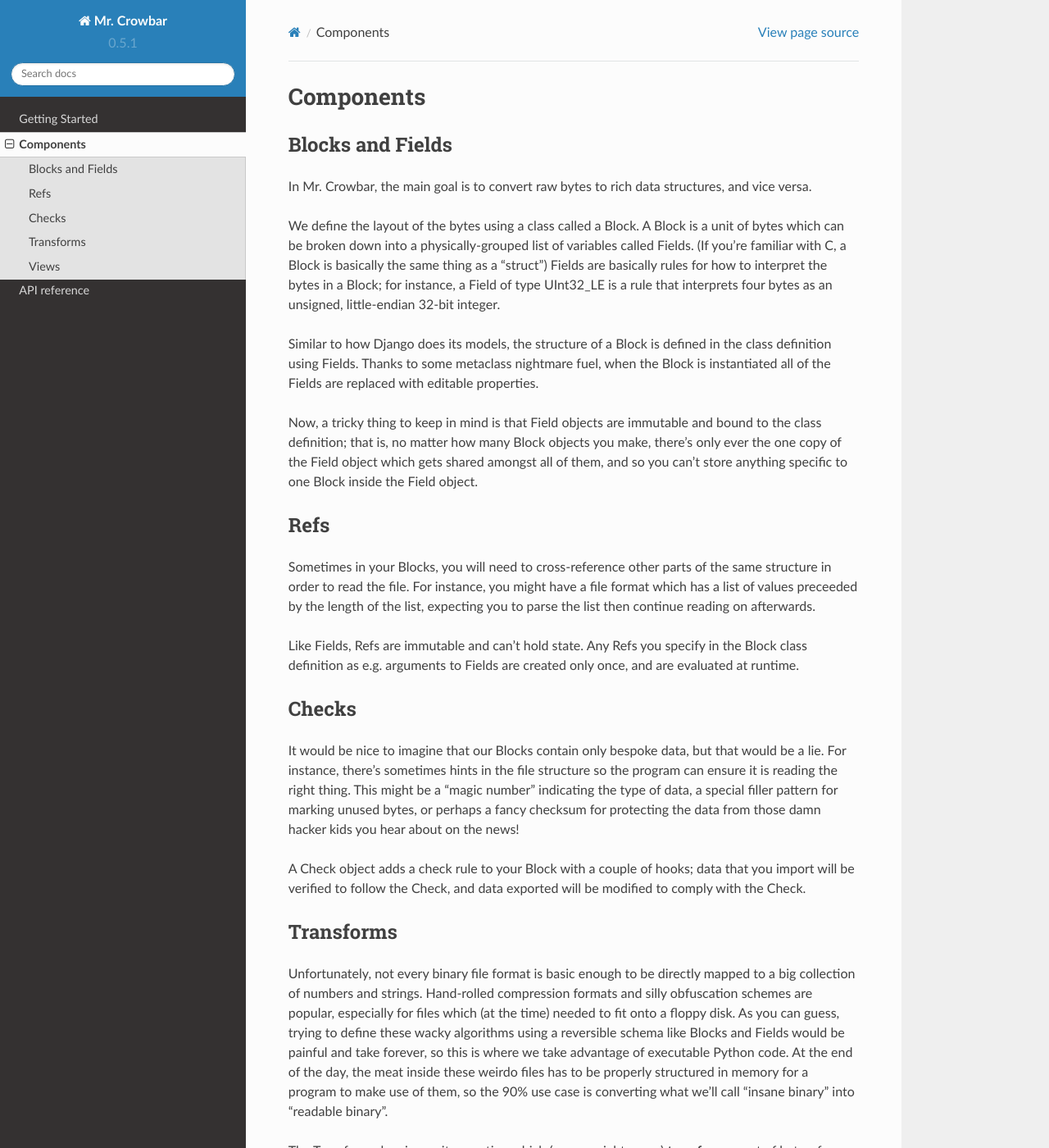
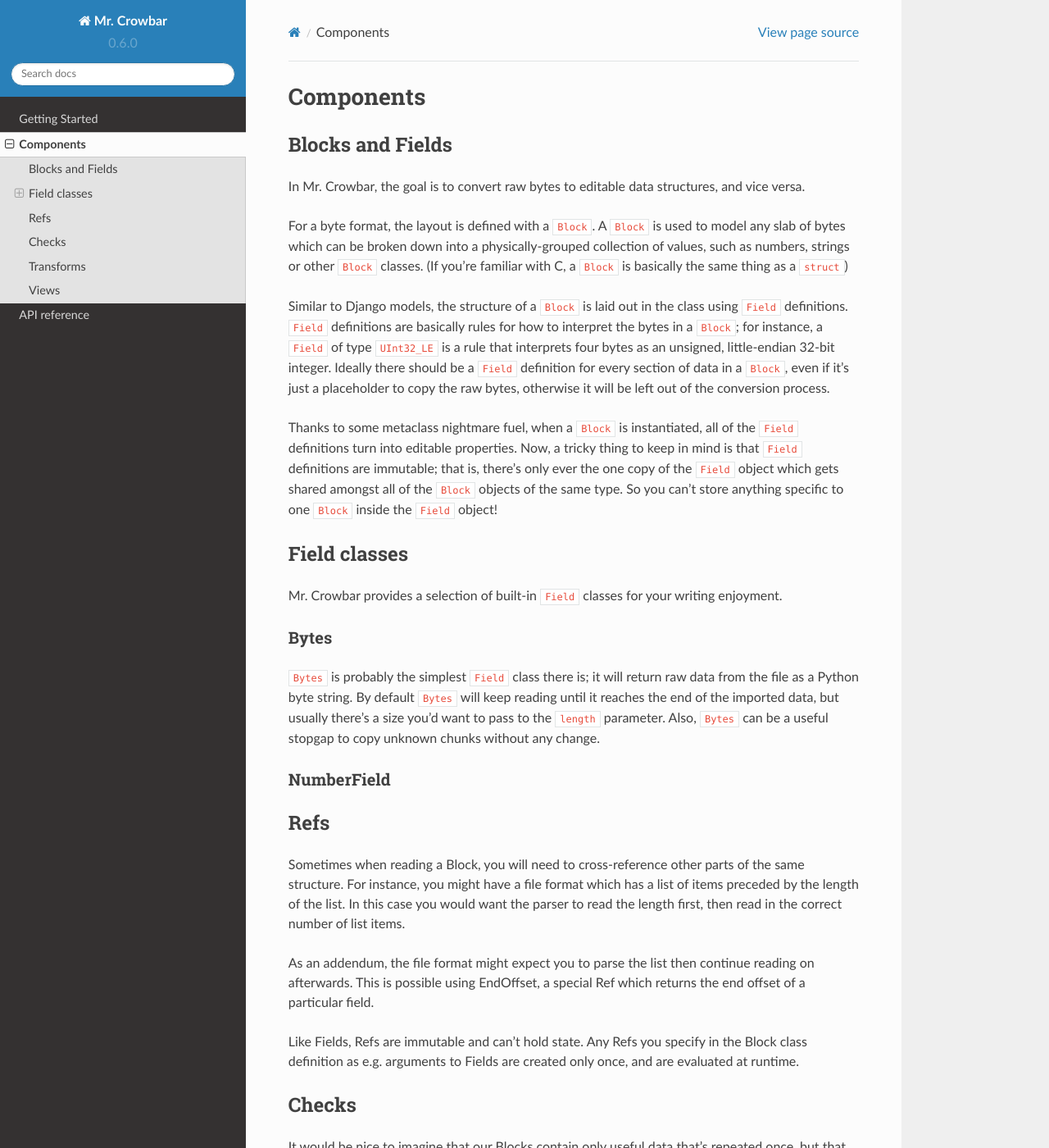
Before and after one commit to moralrecordings/mrcrowbar, a Sphinx documentation site: the page built from doc/source/components.rst, in a window 1280 px wide and 1400 px high. Shown: the whole window at 82% size. Built offline with Sphinx 7.4.7 and the Read the Docs theme 2.0.0, drawn with Linux system fonts in a browser that asks for light colours; some of the changed text lies outside the part shown.

```diff
--- a/doc/source/components.rst
+++ b/doc/source/components.rst
@@ -1,23 +1,41 @@
 Components
 ==========
-
 
 Blocks and Fields
 -----------------
 
-In Mr. Crowbar, the main goal is to convert raw bytes to rich data structures, and vice versa.
+In Mr. Crowbar, the goal is to convert raw bytes to editable data structures, and vice versa.
 
-We define the layout of the bytes using a class called a Block. A Block is a unit of bytes which can be broken down into a physically-grouped list of variables called Fields. (If you're familiar with C, a Block is basically the same thing as a "struct") Fields are basically rules for how to interpret the bytes in a Block; for instance, a Field of type UInt32_LE is a rule that interprets four bytes as an unsigned, little-endian 32-bit integer.
+For a byte format, the layout is defined with a ``Block``. A ``Block`` is used to model any slab of bytes which can be broken down into a physically-grouped collection of values, such as numbers, strings or other ``Block`` classes. (If you're familiar with C, a ``Block`` is basically the same thing as a ``struct``)
 
-Similar to how Django does its models, the structure of a Block is defined in the class definition using Fields. Thanks to some metaclass nightmare fuel, when the Block is instantiated all of the Fields are replaced with editable properties.
+Similar to Django models, the structure of a ``Block`` is laid out in the class using ``Field`` definitions. ``Field`` definitions are basically rules for how to interpret the bytes in a ``Block``; for instance, a ``Field`` of type ``UInt32_LE`` is a rule that interprets four bytes as an unsigned, little-endian 32-bit integer. Ideally there should be a ``Field`` definition for every section of data in a ``Block``, even if it's just a placeholder to copy the raw bytes, otherwise it will be left out of the conversion process.
 
-Now, a tricky thing to keep in mind is that Field objects are immutable and bound to the class definition; that is, no matter how many Block objects you make, there's only ever the one copy of the Field object which gets shared amongst all of them, and so you can't store anything specific to one Block inside the Field object.
+Thanks to some metaclass nightmare fuel, when a ``Block`` is instantiated, all of the ``Field`` definitions turn into editable properties. Now, a tricky thing to keep in mind is that ``Field`` definitions are immutable; that is, there's only ever the one copy of the ``Field`` object which gets shared amongst all of the ``Block`` objects of the same type. So you can't store anything specific to one ``Block`` inside the ``Field`` object!
+
+Field classes
+-------------
+
+Mr. Crowbar provides a selection of built-in ``Field`` classes for your writing enjoyment.
+
+Bytes
+*****
+
+``Bytes`` is probably the simplest ``Field`` class there is; it will return raw data from the file as a Python byte string. By default ``Bytes`` will keep reading until it reaches the end of the imported data, but usually there's a size you'd want to pass to the ``length`` parameter. Also, ``Bytes`` can be a useful stopgap to copy unknown chunks without any change.
+
+NumberField
+***********
+
+
+
+
 
 
 Refs
 ----
 
-Sometimes in your Blocks, you will need to cross-reference other parts of the same structure in order to read the file. For instance, you might have a file format which has a list of values preceeded by the length of the list, expecting you to parse the list then continue reading on afterwards.
+Sometimes when reading a Block, you will need to cross-reference other parts of the same structure. For instance, you might have a file format which has a list of items preceded by the length of the list. In this case you would want the parser to read the length first, then read in the correct number of list items.
+
+As an addendum, the file format might expect you to parse the list then continue reading on afterwards. This is possible using EndOffset, a special Ref which returns the end offset of a particular field.
 
 Like Fields, Refs are immutable and can't hold state. Any Refs you specify in the Block class definition as e.g. arguments to Fields are created only once, and are evaluated at runtime.
 
@@ -25,7 +43,7 @@ Like Fields, Refs are immutable and can't hold state. Any Refs you specify in th
 Checks
 ------
 
-It would be nice to imagine that our Blocks contain only bespoke data, but that would be a lie. For instance, there's sometimes hints in the file structure so the program can ensure it is reading the right thing. This might be a "magic number" indicating the type of data, a special filler pattern for marking unused bytes, or perhaps a fancy checksum for protecting the data from those damn hacker kids you hear about on the news!
+It would be nice to imagine that our Blocks contain only useful data that's repeated once, but that would be a lie. For instance, there's sometimes data in the file structure that are hints for the parser; such as a "magic number" indicating the type of data, a special filler pattern for marking unused bytes, or perhaps a fancy checksum for protecting the data from those damn hacker kids you hear about on the news!
 
 A Check object adds a check rule to your Block with a couple of hooks; data that you import will be verified to follow the Check, and data exported will be modified to comply with the Check.
 
@@ -37,9 +55,9 @@ Unfortunately, not every binary file format is basic enough to be directly mappe
 
 The Transform class is a unit operation which (as you might guess) **transforms** a set of bytes, from a complicated format into a simple format that can e.g. be modelled as a Mr. Crowbar Block. To use it you must implement two methods, import_data() and export_data(), which perform the forward and reverse variants (respectively) of the transform. Unlike Blocks, you don't get anything for free; you can choose to write only the import_data() method for instance, but that will prevent you from saving the resulting files!
 
-(After all, most sane people hate writing compressors. My advice? If you need to get something off the ground and your insane binary format has a "copy these next n bytes verbatim" command, use that. Disk space is cheap.)
+(After all, most sane people hate writing compressors. My advice? Disk space is cheap; find the equivalent of a "copy these next n bytes exactly" command and use that.)
 
-But how does this get added into the model? See, a handful of Field types (Bytes, BlockField, BlockStream) support passing a Transform object in as an argument, meaning at load time the data will first be passed through the forward transform, and at save time back through the reverse transform. It's bulletproof!
+But how does this get added into the model? See, a handful of Field types (Bytes, BlockField) support passing a Transform object in as an argument, meaning at load time the data will first be passed through the forward transform, and at save time back through the reverse transform. It's bulletproof!
 
 
 Views
@@ -51,4 +69,4 @@ For example, suppose you have a Block which represents an indexed image (i.e. a
 
 Now, we *could* expose the image bytes as another list full of UInt8s, but that wouldn't be very fun; we would waste a bunch of time on glue code outside of Mr. Crowbar to get to where we actually want to be (i.e. viewing and editing stuff as a Python image type). Instead, we can wire all these fields up to an IndexedImage View, which acts as an automatic bridge between Mr. Crowbar and Python's Pillow imaging library. IndexedImage will provide the image you've specified in Pillow's native Image type, and as a bonus you can even print it to a terminal with state-of-the-art ANSI escape sequence technology. The best part? Changes to the image pushed through the view will automatically flow back to their respective Fields.
 
-I know you've been crying out for something that will let you hold state, and you'll be pleased to hear that Views can do just that. As a side effect you will need to define Views in your Block's __init__ method; the first argument to a View's constructor is the parent Block object, so having them in the Class definition along with the Fields won't cut it.
+I know you've been crying out for something that will let you hold state, and you'll be pleased to hear that Views can do just that. As a side effect you will need to define Views in your Block's __init__ method; the first argument to a View's constructor is the parent Block object, so having them in the class definition along with the Fields won't cut it.
--- a/doc/source/getting_started.rst
+++ b/doc/source/getting_started.rst
@@ -29,13 +29,13 @@ Windows 10 users: I highly recommend installing the `Windows Subsystem for Linux
 
 [This chunk of the docs needs a lot of work. If you are struggling, please hit me up via `email <mailto:code@moral.net.au>`_ or on Twitter at `@moralrecordings <https://twitter.com/moralrecordings>`_.]
 
-
-An example
-----------
+Writing and using Blocks
+------------------------
 
 Here's a class for a level file used by the 1991 DOS game *Lemmings*, taken from mrcrowbar.lib.games.lemmings:
 
 .. code:: python
+    from mrcrowbar import models as mrc
 
     class Level( mrc.Block ):
         """Represents a single Lemmings level."""
--- a/mrcrowbar/version.py
+++ b/mrcrowbar/version.py
@@ -1 +1 @@
-__version__ = '0.5.1'
+__version__ = '0.6.0'
```
Also changed, not shown: 2 other files.
